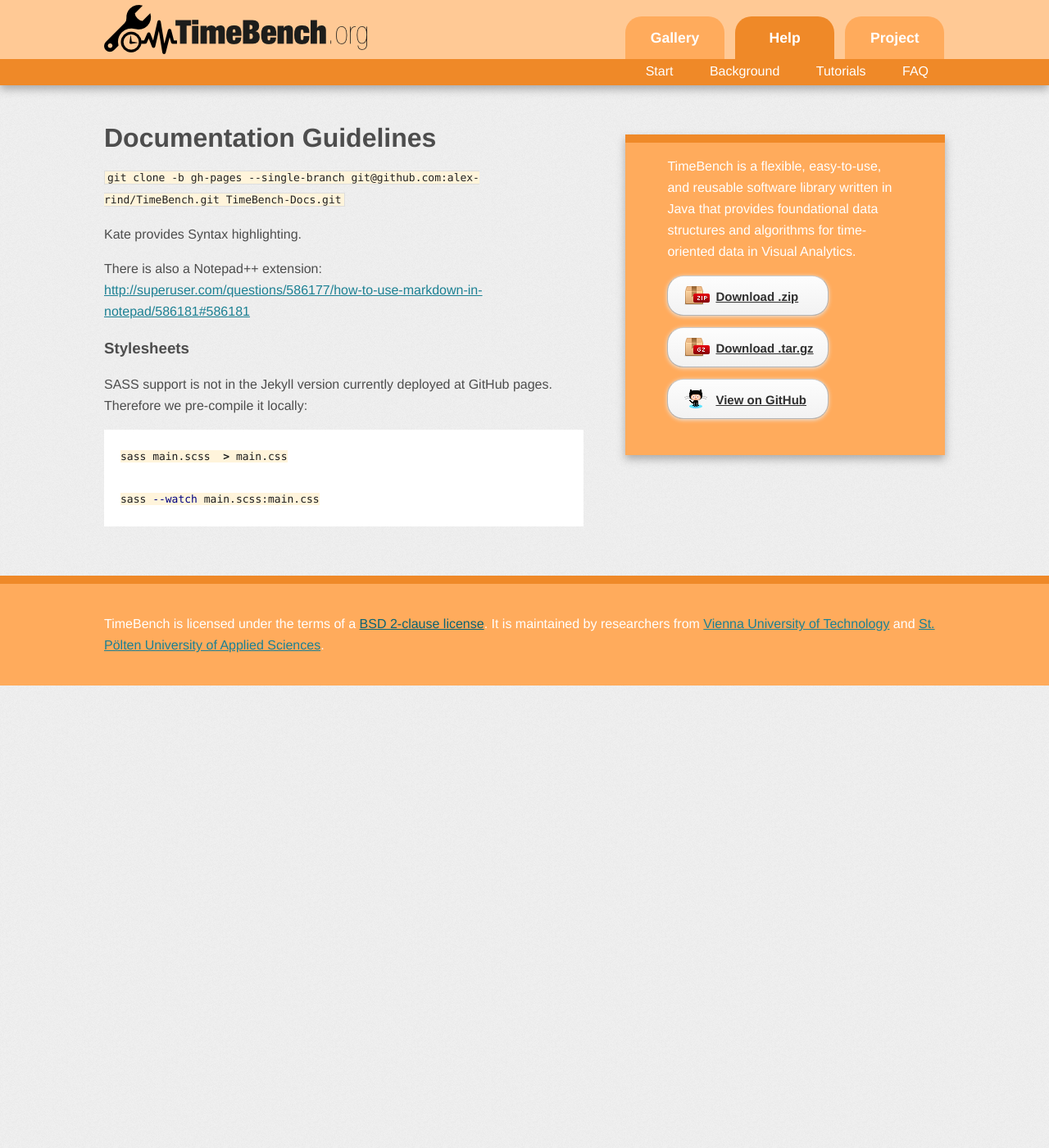
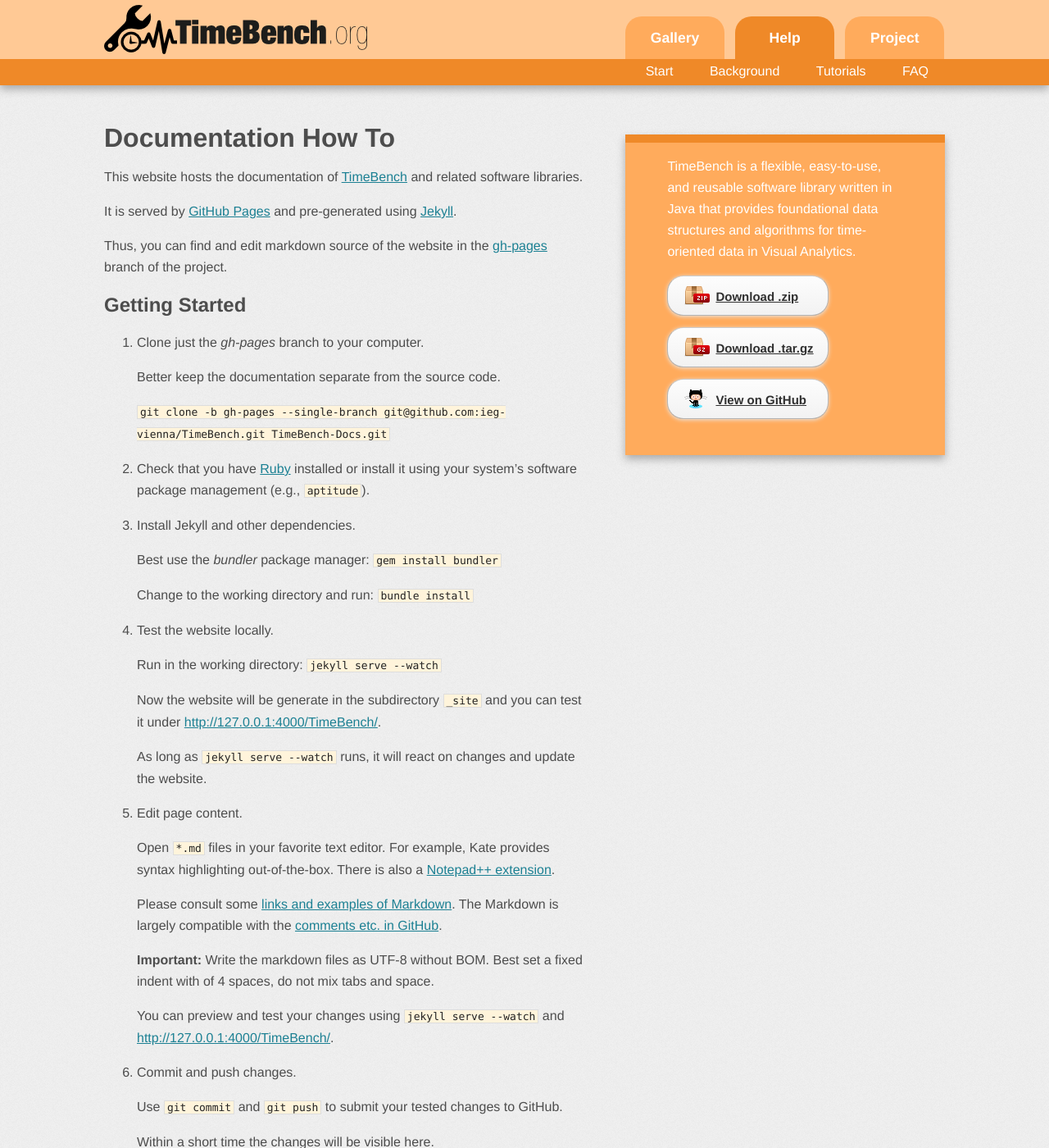
Before and after one commit to ieg-vienna/TimeBench, a Jekyll site: the page built from contribute-documentation.md, in a window 1280 px wide and 1400 px high. Shown: the whole window at 82% size. Built offline with Jekyll 4.4.1, drawn with Linux system fonts in a browser that asks for light colours; Markdown is read by kramdown in place of the engine named in the settings; some of the changed text lies outside the part shown.

Commit message:
howto for writing documentation

```diff
--- a/contribute-documentation.md
+++ b/contribute-documentation.md
@@ -1,23 +1,86 @@
 ---
 layout: initializr
-title: Documentation Guidelines
+title: Documentation How To
 ---
 
 # {{ page.title }}
 
-`git clone -b gh-pages --single-branch git@github.com:alex-rind/TimeBench.git TimeBench-Docs.git`
+This website hosts the documentation of [TimeBench](https://github.com/ieg-vienna/TimeBench)
+and related software libraries.
 
-Kate provides Syntax highlighting.
+It is served by [GitHub Pages](https://help.github.com/articles/what-are-github-pages)
+and pre-generated using [Jekyll](https://help.github.com/articles/using-jekyll-with-pages).
 
-There is also a Notepad++ extension: <http://superuser.com/questions/586177/how-to-use-markdown-in-notepad/586181#586181>
+Thus, you can find and edit markdown source of the website in the
+[gh-pages](https://github.com/ieg-vienna/TimeBench/tree/gh-pages) branch of the project.
+
+## Getting Started
+
+1. Clone just the _gh-pages_ branch to your computer.
+
+    Better keep the documentation separate from the source code.
+
+    `git clone -b gh-pages --single-branch git@github.com:ieg-vienna/TimeBench.git TimeBench-Docs.git`
+
+
+2. Check that you have [Ruby](https://www.ruby-lang.org/en/) installed
+    or install it using your system's software package management (e.g., `aptitude`).
+
+3. Install Jekyll and other dependencies.
+
+    Best use the _bundler_ package manager: `gem install bundler`
+
+    Change to the working directory and run: `bundle install`
+
+4. Test the website locally.
+
+    Run in the working directory: `jekyll serve --watch`
+
+    Now the website will be generate in the subdirectory `_site`
+    and you can test it under <http://127.0.0.1:4000/TimeBench/>.
+
+    As long as `jekyll serve --watch` runs, it will react on changes and update the website.
+
+5. Edit page content.
+
+    Open `*.md` files in your favorite text editor.
+    For example, Kate provides syntax highlighting out-of-the-box.
+    There is also a [Notepad++ extension](http://superuser.com/questions/586177/how-to-use-markdown-in-notepad/586181#586181).
+
+    Please consult some [links and examples of Markdown](markdown-playground.html).
+    The Markdown is largely compatible with the [comments etc. in GitHub](https://help.github.com/articles/github-flavored-markdown).
+
+    __Important:__ Write the markdown files as UTF-8 without BOM.
+    Best set a fixed indent with of 4 spaces, do not mix tabs and space.
+
+    You can preview and test your changes using `jekyll serve --watch` and <http://127.0.0.1:4000/TimeBench/>.
+
+6. Commit and push changes.
+
+    Use `git commit` and `git push` to submit your tested changes to GitHub.
+
+    Within a short time the changes will be visible here.
+
+    If you are not a member of the core developers you can send your changes as a pull request.
+
 
 ### Stylesheets
 
+The main stylesheet is the `main.scss`.
 SASS support is not in the Jekyll version currently deployed at GitHub pages.
 Therefore we pre-compile it locally:
 
 ~~~ bash
 sass main.scss  > main.css
+~~~
+or
 
+~~~ bash
 sass --watch main.scss:main.css
 ~~~
+
+### Credits
+
+- Editor & administration: Alexander Rind
+- Responsive layout based on [initializr-template](https://github.com/verekia/initializr-template) by [@verekia](http://twitter.com/#!/verekia).
+- Some icons by [Jason Long](https://twitter.com/jasonlong).
```
